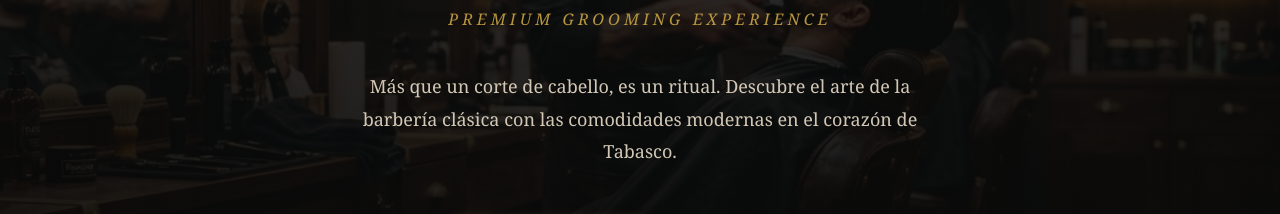
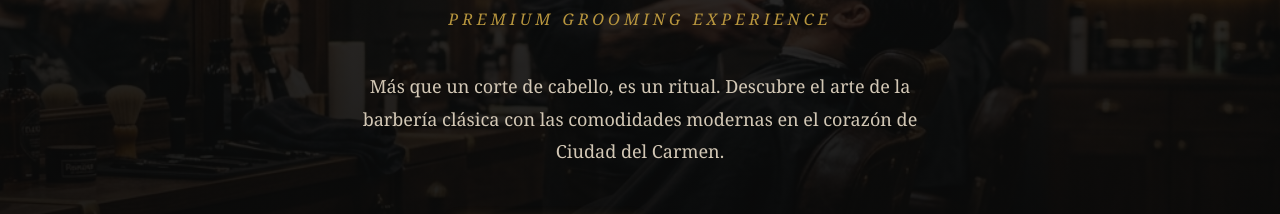
Before and after one commit to GustavoEsparza01/Sistema-de-reservaciones-web, a React (Vite) app: page / in a window 1280 px wide. Shown: the part 333-547 px from the top of the page. Built offline with nearby package versions, Linux system fonts and the light colour scheme; no server answers; the database is empty.

Commit message:
Cambio texto en Home

```diff
--- a/src/pages/Home.jsx
+++ b/src/pages/Home.jsx
@@ -69,7 +69,7 @@ export default function Home() {
           </p>
 
           <p style={{ fontSize: 18, color: '#e8dcc8', maxWidth: 600, margin: '0 auto 48px', lineHeight: 1.8, opacity: 0.9 }}>
-            Más que un corte de cabello, es un ritual. Descubre el arte de la barbería clásica con las comodidades modernas en el corazón de Tabasco.
+            Más que un corte de cabello, es un ritual. Descubre el arte de la barbería clásica con las comodidades modernas en el corazón de Ciudad del Carmen.
           </p>
 
           <div style={{ display: 'flex', gap: 16, justifyContent: 'center', flexWrap: 'wrap' }}>
```
